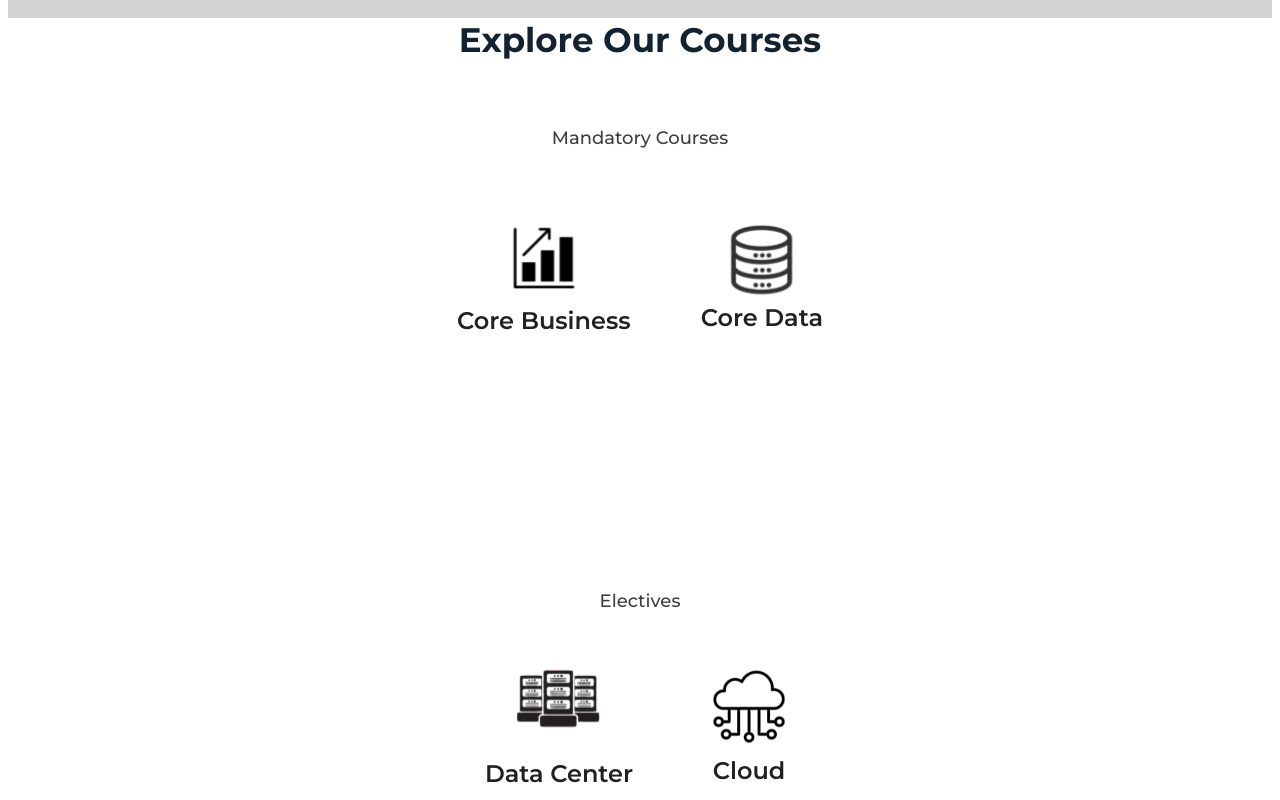
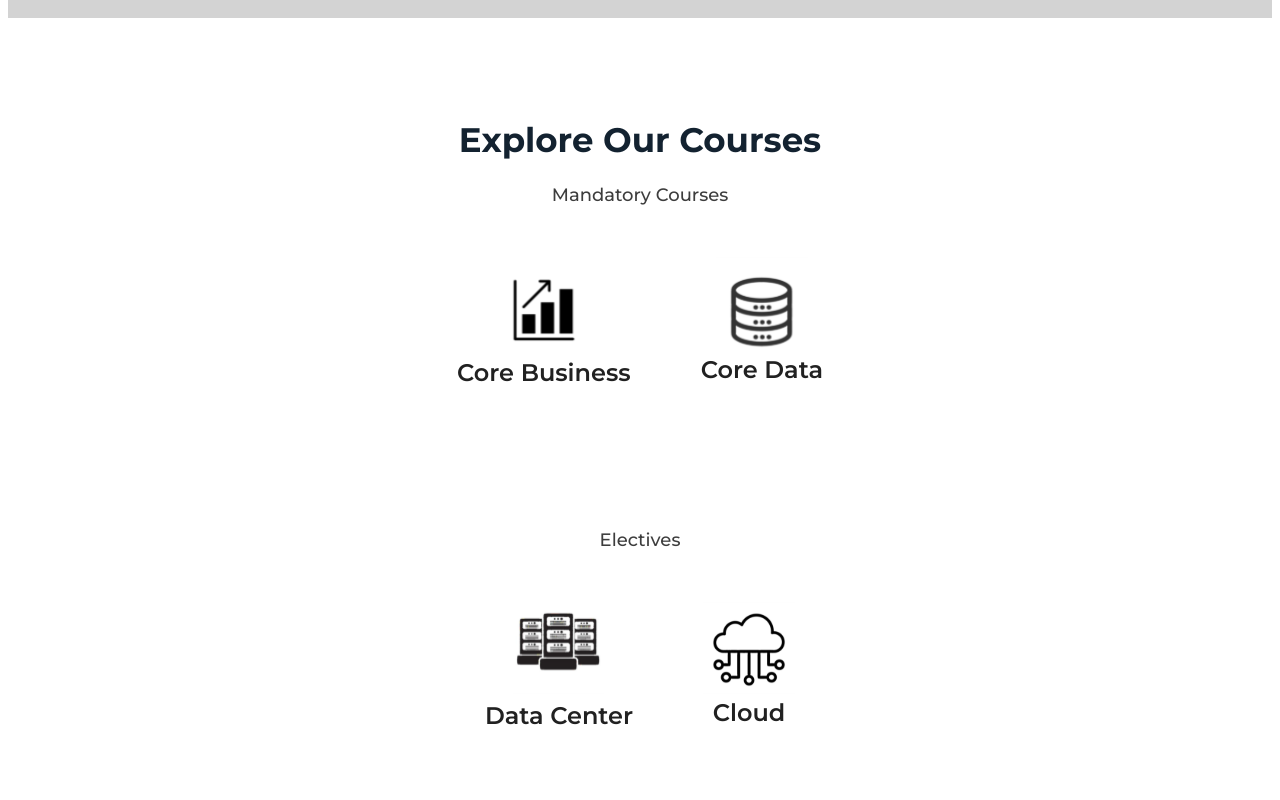
Before and after one commit to Alluvium-Admin/alluvium-university, a Next.js app: page / in a window 1280 px wide. Shown: the part 1980-2780 px from the top of the page. Built offline with nearby package versions, Linux system fonts and the light colour scheme.

Commit message:
modified some styling(space adjustments)

```diff
--- a/styles/courses.module.scss
+++ b/styles/courses.module.scss
@@ -4,6 +4,7 @@
   display: flex;
   align-items: center;
   flex-direction: column;
+  padding: 100px 0;
 }
 .label {
   font-family: "Montserrat";
--- a/styles/elective-courses.module.scss
+++ b/styles/elective-courses.module.scss
@@ -4,7 +4,8 @@
   display: flex;
   flex-direction: column;
   align-items: center;
-  margin-top: 20%;
+  // margin-top: 20%;
+  margin-top: 140px;
 }
 .label {
   font-family: "Montserrat";
@@ -20,7 +21,8 @@
   display: flex;
   flex-direction: row;
   column-gap: 70px;
-  margin-top: 15%;
+  // margin-top: 15%;
+  margin-top: 50px;
 }
 
 .courses {
--- a/styles/mandatory-courses.module.scss
+++ b/styles/mandatory-courses.module.scss
@@ -4,7 +4,7 @@
   display: flex;
   flex-direction: column;
   align-items: center;
-  margin-top: 5%;
+  margin-top: 20px;
 }
 
 .label {
@@ -21,8 +21,9 @@
   display: flex;
   flex-direction: row;
   column-gap: 70px;
-  margin-top: 15%;
+  margin-top: 50px;
 }
+
 .courses {
   display: flex;
   flex-direction: column;
```
